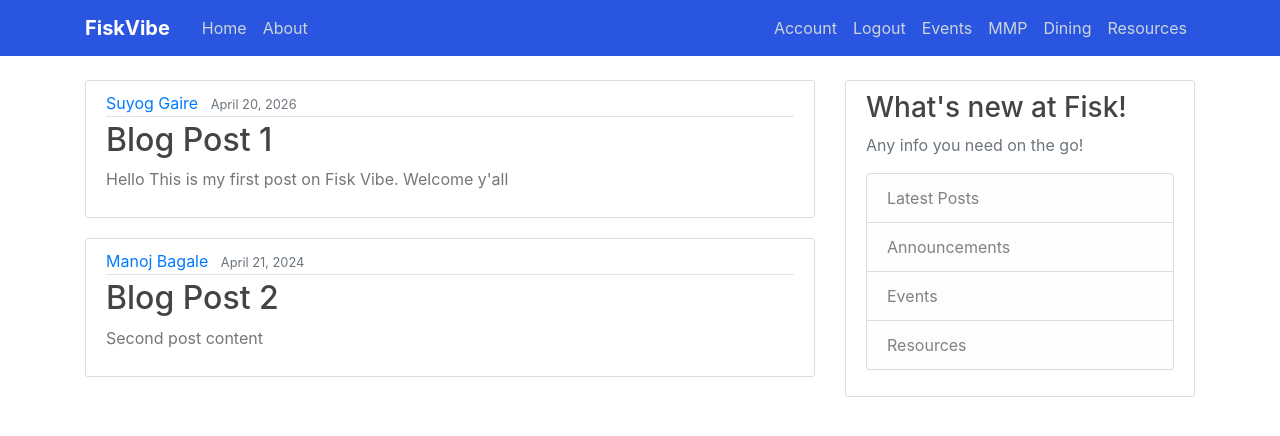
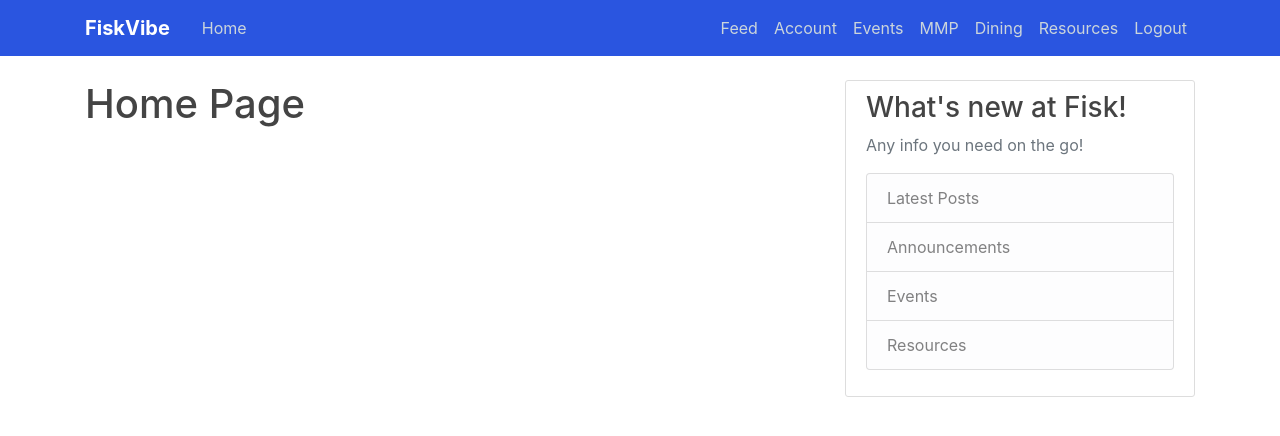
Before and after one commit to suyoscar11/FiskVibeWeb, a Flask app: page / in a window 1280 px wide. Shown: the top 436 px of the page. Run offline with Flask 3, Linux system fonts and the light colour scheme; a user stored in the database is signed in; some libraries are stand-ins or nearby versions.

Commit message:
fiskvibe series

```diff
--- /dev/null
+++ b/create_db.py
@@ -0,0 +1,6 @@
+# create_db.py
+from fiskvibe import db, app
+
+with app.app_context():
+    db.create_all()  # Creating tables
+    print("Database and tables created successfully.") #just to verify
--- a/fiskvibe/__init__.py
+++ b/fiskvibe/__init__.py
@@ -5,7 +5,7 @@ from flask_login import LoginManager
 
 app = Flask(__name__)
 app.config['SECRET_KEY'] = '5791628bb0b13ce0c676dfde280ba245'
-app.config['SQLALCHEMY_DATABASE_URI'] = 'sqlite:///instance/site.db'
+app.config['SQLALCHEMY_DATABASE_URI'] = 'sqlite:///site.db'
 db = SQLAlchemy(app)
 bcrypt = Bcrypt(app)
 login_manager = LoginManager(app)
--- a/fiskvibe/models.py
+++ b/fiskvibe/models.py
@@ -1,4 +1,4 @@
-from datetime import datetime
+from datetime import datetime, timezone
 from fiskvibe import db, login_manager
 from flask_login import UserMixin
 
@@ -21,7 +21,7 @@ class User(db.Model, UserMixin):
 class Post(db.Model):
     id = db.Column(db.Integer, primary_key=True)
     title = db.Column(db.String(100), nullable=False)
-    date_posted = db.Column(db.DateTime, nullable=False, default=datetime.utcnow)
+    date_posted = db.Column(db.DateTime, nullable=False, default=db.Column(db.DateTime, default=lambda: datetime.now(tz=timezone.utc)))
     content = db.Column(db.Text, nullable=False)
     user_id = db.Column(db.Integer, db.ForeignKey('user.id'), nullable=False)
 
--- a/fiskvibe/routes.py
+++ b/fiskvibe/routes.py
@@ -26,9 +26,9 @@ def home():
     return render_template('home.html', posts=posts)
 
 
-@app.route("/about")
+@app.route("/feed")
 def about():
-    return render_template('about.html', title='About')
+    return render_template('feed.html', title='Feed')
 
 @app.route("/events")
 def events():
@@ -46,6 +46,7 @@ def dining():
 def resources():
     return render_template('resources.html', title='Resources')
 
+
 @app.route("/register", methods=['GET', 'POST'])
 def register():
     if current_user.is_authenticated:
@@ -59,6 +60,7 @@ def register():
         flash('Your account has been created! You are now able to log in', 'success')
         return redirect(url_for('login'))
     return render_template('register.html', title='Register', form=form)
+
 
 
 @app.route("/login", methods=['GET', 'POST'])
--- a/fiskvibe/templates/about.html
+++ /dev/null
@@ -1,4 +0,0 @@
-{% extends "layout.html" %}
-{% block content %}
-    <h1>About Page</h1>
-{% endblock content %}
--- a/fiskvibe/templates/home.html
+++ b/fiskvibe/templates/home.html
@@ -1,15 +1,4 @@
 {% extends "layout.html" %}
 {% block content %}
-    {% for post in posts %}
-        <article class="media content-section">
-          <div class="media-body">
-            <div class="article-metadata">
-              <a class="mr-2" href="#">{{ post.author }}</a>
-              <small class="text-muted">{{ post.date_posted }}</small>
-            </div>
-            <h2><a class="article-title" href="#">{{ post.title }}</a></h2>
-            <p class="article-content">{{ post.content }}</p>
-          </div>
-        </article>
-    {% endfor %}
+    <h1>Home Page</h1>
 {% endblock content %}
--- a/fiskvibe/templates/layout.html
+++ b/fiskvibe/templates/layout.html
@@ -11,7 +11,7 @@
     <link rel="stylesheet" type="text/css" href="{{ url_for('static', filename='main.css') }}">
 
     {% if title %}
-        <title>FiskVibe | {{ title }}</title>
+        <title>{{ title }} | FiskVibe</title>
     {% else %}
         <title>FiskVibe</title>
     {% endif %}
@@ -27,17 +27,17 @@
           <div class="collapse navbar-collapse" id="navbarToggle">
             <div class="navbar-nav mr-auto">
               <a class="nav-item nav-link" href="{{ url_for('home') }}">Home</a>
-              <a class="nav-item nav-link" href="{{ url_for('about') }}">About</a>
             </div>
             <!-- Navbar Right Side -->
             <div class="navbar-nav">
               {% if current_user.is_authenticated %}
+                <a class="nav-item nav-link" href="{{ url_for('feed') }}">Feed</a>
                 <a class="nav-item nav-link" href="{{ url_for('account') }}">Account</a>
-                <a class="nav-item nav-link" href="{{ url_for('logout') }}">Logout</a>
                 <a class="nav-item nav-link" href="{{ url_for('events') }}">Events</a>
                 <a class="nav-item nav-link" href="{{ url_for('mmp') }}">MMP</a>
                 <a class="nav-item nav-link" href="{{ url_for('dining') }}">Dining</a>
                 <a class="nav-item nav-link" href="{{ url_for('resources') }}">Resources</a>
+                <a class="nav-item nav-link" href="{{ url_for('logout') }}">Logout</a>
               {% else %}
                 <a class="nav-item nav-link" href="{{ url_for('login') }}">Login</a>
                 <a class="nav-item nav-link" href="{{ url_for('register') }}">Register</a>
--- a/run_app.py
+++ b/run_app.py
@@ -1,6 +1,4 @@
 from fiskvibe import db, app
 
 if __name__ == '__main__':
-    with app.app_context():
-        db.create_all()
     app.run(debug=True)
```
Also changed, not shown: fiskvibe/forms.py (+12 -1 lines), fiskvibe/templates/feed.html (added, +15 -0 lines), instance/site.db.
